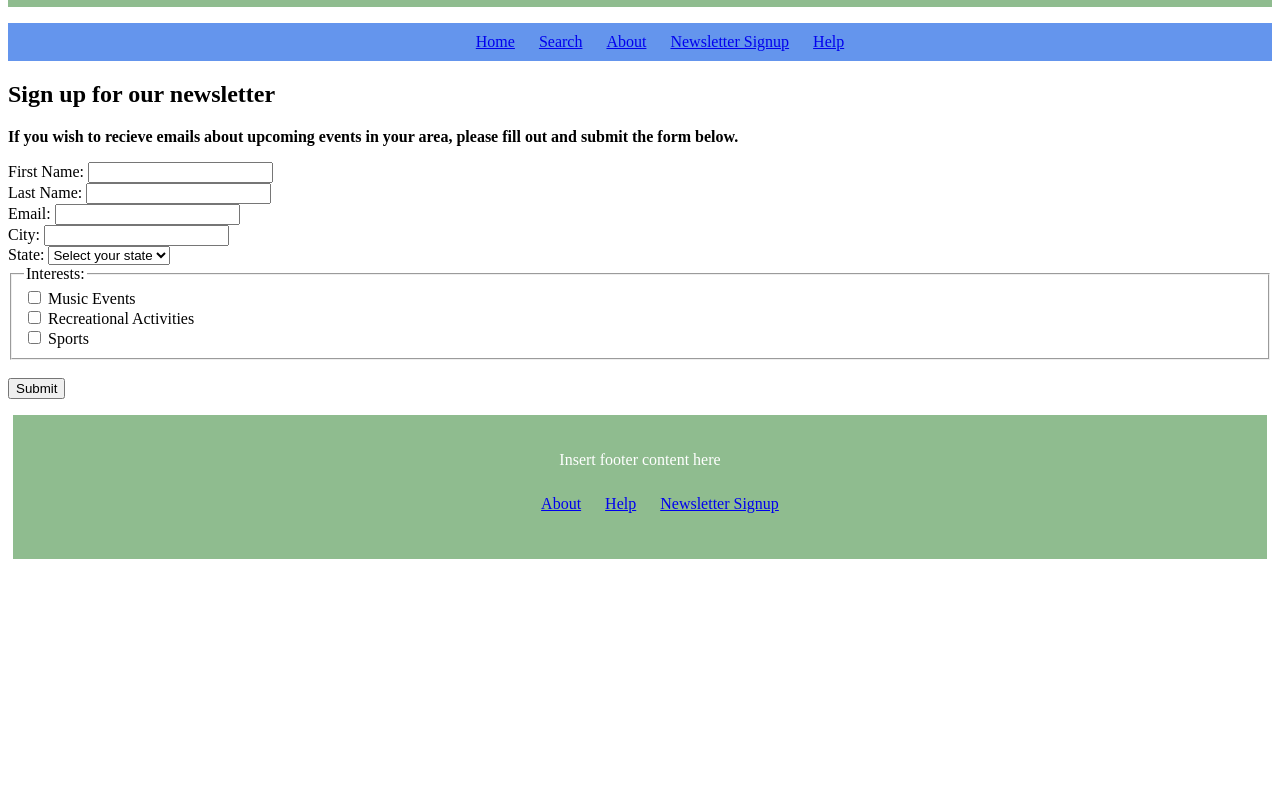
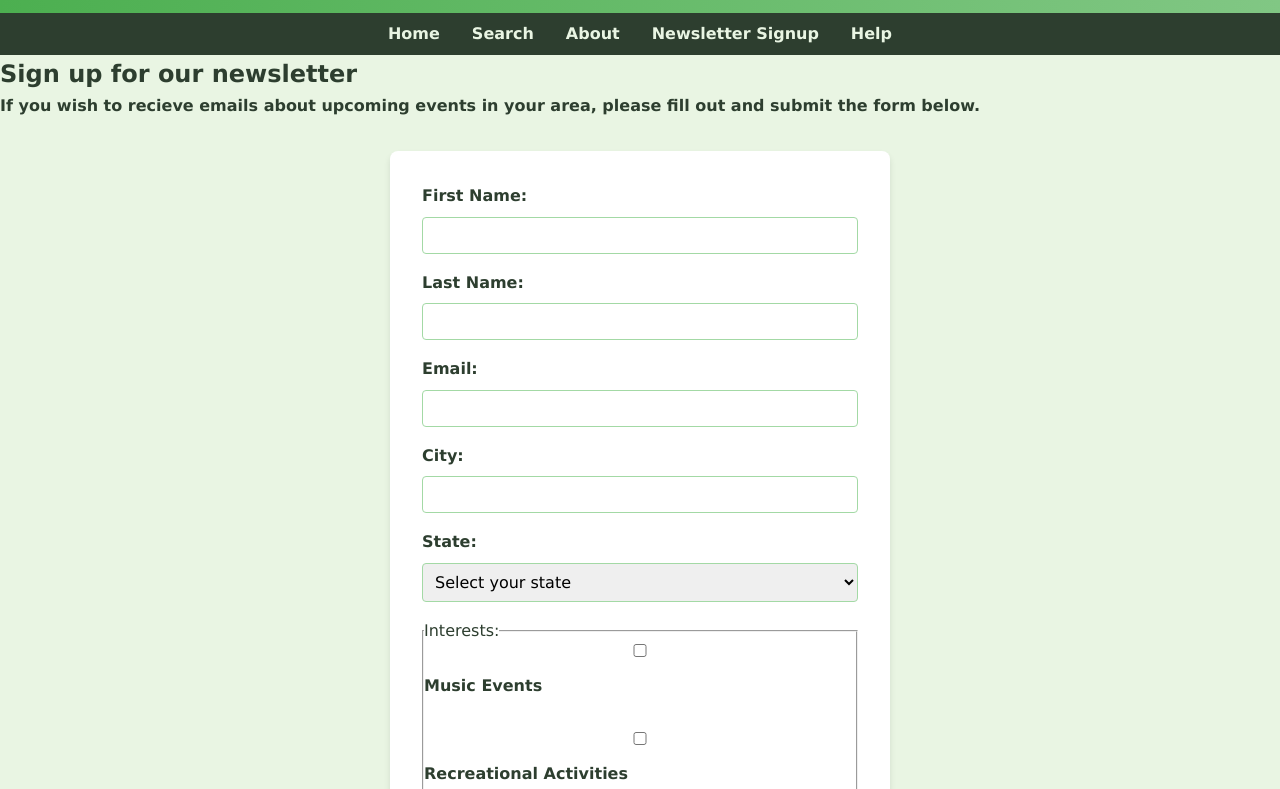
Before and after one commit to cbbrowndog/INST377-Final-Project, a plain HTML site: page newsletterSignupPage.html in a window 1280 px wide. Shown: the part 121-910 px from the top of the page. Before the commit the page ends 800 px from the top, so only its background shows below. Drawn offline with Linux system fonts and the light colour scheme.

Commit message:
Update finalStyling.css

```diff
--- a/finalStyling.css
+++ b/finalStyling.css
@@ -1,51 +1,134 @@
-/* nav bar styling */
-#mainNav {
-    text-align: center;
-    background-color: cornflowerblue;
-}
-#mainNav ul li, #footerNav ul li {
-    display: inline-block;
-    padding: 10px;
-}
-#mainNav li:hover, #footerNav li:hover {
-    background-color: darkcyan;
+/* general */
+* {
+    margin: 0;
+    padding: 0;
+    box-sizing: border-box;
+    font-family: 'Verdana', sans-serif;
 }
 
-/* header styling */
+body {
+    background-color: #e9f5e3;
+    color: #2d3e2f;
+    line-height: 1.6;
+    padding: 0;
+    margin: 0;
+}
+
 .header {
-    background-color: darkseagreen;
-    color: white;
-    padding: 20px 0;
+    background: linear-gradient(90deg, #4caf50, #81c784);
+    color: #fff;
+    padding: 1rem 0;
+    text-align: center;
+    font-size: 2rem;
+    font-weight: bolder;
+}
+
+.home-title {
+    font-family: 'Verdana', sans-serif;
+    font-size: 2.5rem;
+    color: #2d3e2f;
+    text-align: center;
+    margin-top: 1rem;
+    font-weight: bolder;
+}
+
+/* main navigation */
+#mainNav {
+    background-color: #2d3e2f;
+    color: #fff;
+    padding: 0.5rem 0;
     text-align: center;
 }
 
-/* footer styling */
-.footer {
-    background-color: darkseagreen;
-    color: white;
-    padding: 20px 0;
-    text-align: center;
-    margin: 5px;
+#mainNav ul {
+    list-style: none;
+    display: flex;
+    justify-content: center;
 }
 
-.mainContent{
-    display: flex;
-    flex-direction: row;
-    height: 70vh;
-    width: 100%;
+#mainNav ul li {
+    margin: 0 1rem;
 }
 
-/* adjusting map height on home page */
-#map {
-    flex: 3;
-    height: 500px;
-    margin: 5px;
+#mainNav ul li a {
+    color: #e9f5e3;
+    text-decoration: none;
+    font-size: 1rem;
+    font-weight: bold;
 }
 
-#infoContainer {
-    flex: 1;
-    padding: 10px;
-    background-color: seashell;
-    overflow-y: auto;
-    margin: 5px;
+#mainNav ul li a:hover {
+    color: #81c784;
 }
+
+/* main content and forms */
+.mainContent {
+    padding: 2rem;
+    text-align: center;
+}
+
+form {
+    background-color: #ffffff;
+    padding: 2rem;
+    margin: 2rem auto;
+    border-radius: 8px;
+    box-shadow: 0 4px 6px rgba(0, 0, 0, 0.1);
+    max-width: 500px;
+}
+
+form label {
+    display: block;
+    font-weight: bold;
+    margin-bottom: 0.5rem;
+    color: #2d3e2f;
+}
+
+form input, form select, form button {
+    width: 100%;
+    padding: 0.5rem;
+    margin-bottom: 1rem;
+    border: 1px solid #a3d9a5;
+    border-radius: 4px;
+    font-size: 1rem;
+}
+
+form button {
+    background-color: #4caf50;
+    color: #fff;
+    font-weight: bolder;
+    cursor: pointer;
+}
+
+form button:hover {
+    background-color: #81c784;
+}
+
+#footer {
+    background-color: #2d3e2f;
+    color: #fff;
+    padding: 1rem 0;
+    text-align: center;
+    font-size: 0.9rem;
+    margin-top: 2rem;
+    font-weight: bold;
+}
+
+/* map and responsive designs */
+#map {
+    border: 2px solid #4caf50;
+    border-radius: 8px;
+}
+
+@media (max-width: 768px) {
+    #mainNav ul {
+        flex-direction: column;
+    }
+
+    .mainContent {
+        padding: 1rem;
+    }
+
+    form {
+        padding: 1rem;
+    }
+}
```
